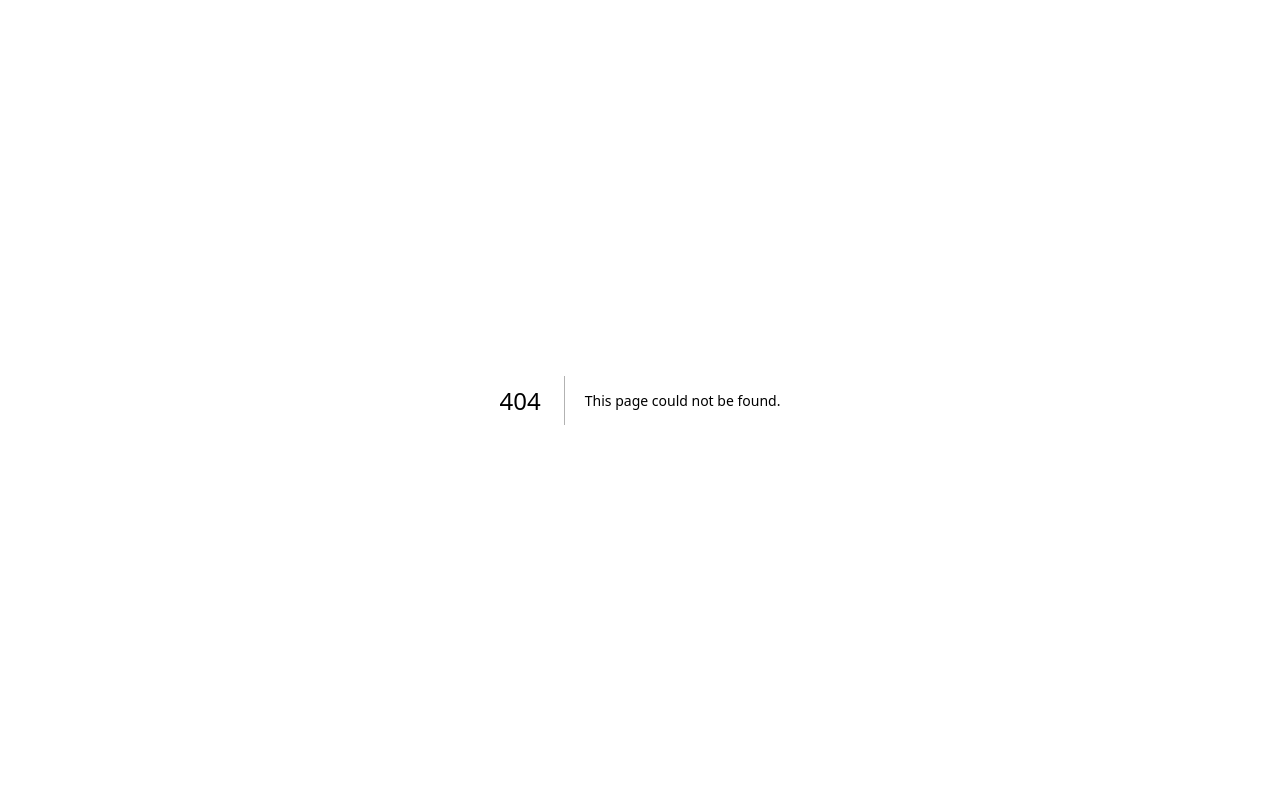
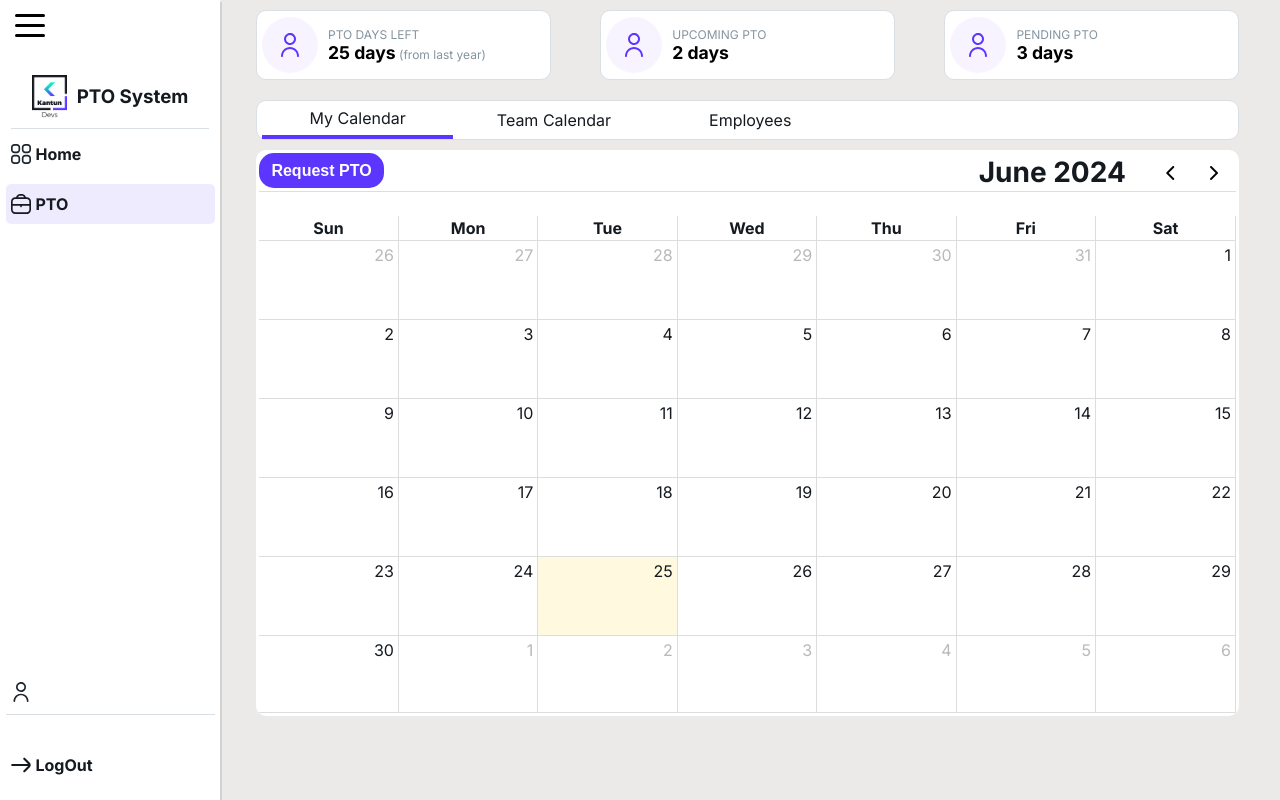
Before and after one commit to Sventajz/vacation-calendar, a Next.js app: page /dashboard/ptodash/mycalendar in a window 1280 px wide. Before the commit this address had no page. Built offline with nearby package versions, Linux system fonts and the light colour scheme; no server answers.

Commit message:
added files

```diff
--- /dev/null
+++ b/src/app/dashboard/ptodash/layout.js
@@ -0,0 +1,27 @@
+"use client";
+import { Inter } from "next/font/google";
+import SelectionBanner from "@/components/SelectionBanner";
+import { PTOCardWrapper } from "@/components/pages/pto/styled";
+import PTOCard from "@/components/PTOCard";
+import { MainStyle } from "../styled";
+const inter = Inter({ subsets: ["latin"] });
+
+export default function RootLayout({ children }) {
+  const content = (
+    <MainStyle>
+      <PTOCardWrapper>
+        <PTOCard
+          title={"PTO DAYS LEFT"}
+          daysCounter={25}
+          text={"(from last year)"}
+        />
+        <PTOCard title={"UPCOMING PTO"} daysCounter={2} />
+        <PTOCard title={"PENDING PTO"} daysCounter={3} />
+      </PTOCardWrapper>
+      <SelectionBanner />
+      {children}
+    </MainStyle>
+  );
+
+  return <div>{content}</div>;
+}
--- /dev/null
+++ b/src/app/dashboard/ptodash/mycalendar/page.js
@@ -0,0 +1,4 @@
+import MyCalendar from "@/components/pages/mycalendar";
+export default function PTO() {
+  return <MyCalendar />;
+}
--- /dev/null
+++ b/src/app/dashboard/ptodash/teamcalendar/page.js
@@ -0,0 +1,5 @@
+import MyCalendar from "@/components/pages/pto";
+
+export default function PTO() {
+  return <MyCalendar />;
+}
--- /dev/null
+++ b/src/components/pages/mycalendar/calendarStyle.css
@@ -0,0 +1,58 @@
+.fc {
+  height: 70vh;
+  z-index: -1;
+}
+
+#fc-dom-648 {
+  font-size: 1rem;
+}
+
+.fc-event-main {
+  z-index: -1;
+}
+
+.fc-header-toolbar.fc-toolbar {
+  background-color: #ffffff;
+  /* border-radius: 10px; */
+  border-bottom: 1px solid #dadfe4;
+  display: flex;
+  justify-content: right;
+  align-items: center;
+  gap: 5px;
+}
+
+/* .fc-prev-button,
+.fc-button,
+.fc-button-primary,
+.fc-today-button {
+  background-color: #ffffff;
+} */
+
+.fc-next-button.fc-button.fc-button-primary,
+.fc-prev-button.fc-button.fc-button-primary {
+  background-color: #ffffff;
+  border: none;
+  color: black;
+}
+
+.fc-view-harness {
+  background-color: #ffffff;
+  border: none;
+}
+
+#fc-dom-86 {
+  font-size: 15px;
+  margin-right: auto;
+}
+
+.fc-today-button.fc-button.fc-button-primary {
+  display: none;
+}
+
+.fc-scrollgrid.fc-scrollgrid-liquid {
+  border: none;
+}
+
+.fc-day {
+  text-align: center;
+}
--- /dev/null
+++ b/src/components/pages/mycalendar/index.js
@@ -0,0 +1,93 @@
+"use client";
+import "./calendarStyle.css";
+
+import { useState, useEffect } from "react";
+import FullCalendar from "@fullcalendar/react";
+import dayGridPlugin from "@fullcalendar/daygrid";
+
+import apiClient from "@/app/api/services";
+import Button from "@/components/Button";
+import ReusableModal from "@/components/Modal";
+import { PTOWrapper, CalendarWrapper, CalendarSelection } from "./styled";
+
+export default function DemoApp() {
+  const [events, setEvents] = useState([]);
+
+  const [modalOpen, setModalOpen] = useState(false);
+
+  const openModal = () => {
+    setModalOpen((value) => !value);
+  };
+
+  async function postEvent(leaveType, dateStart, dateEnd, explanation) {
+    try {
+      const res = await apiClient.post("/event", {
+        type: leaveType,
+        start_date: dateStart,
+        end_date: dateEnd,
+        explanation: explanation,
+      });
+      getEvent();
+      console.log(res);
+    } catch (err) {
+      console.log(err);
+    }
+  }
+  useEffect(() => {
+    console.log("my");
+    getEvent();
+  }, []);
+
+  async function getEvent(req, res) {
+    try {
+      const result = await apiClient.get("/event");
+      const eventsGet = result.data.map((item) => ({
+        title: item.full_name,
+        start: new Date(item.start_date),
+        end: new Date(item.end_date),
+        status: item.status,
+      }));
+      console.log(eventsGet);
+      setEvents(eventsGet);
+    } catch (error) {
+      console.log(error);
+    }
+  }
+
+  return (
+    <PTOWrapper>
+      <CalendarWrapper>
+        <CalendarSelection>
+          {" "}
+          <Button onClick={openModal} text={"Request PTO"} />
+          {modalOpen && (
+            <ReusableModal onClose={openModal} onSubmit={postEvent} />
+          )}
+        </CalendarSelection>
+        <FullCalendar
+          plugins={[dayGridPlugin]}
+          initialView="dayGridMonth"
+          weekends={true}
+          events={events}
+          eventContent={renderEventContent}
+          displayEventTime={false}
+          themeSystem="standard"
+        />
+      </CalendarWrapper>
+    </PTOWrapper>
+  );
+}
+
+function renderEventContent(eventInfo) {
+  const opacity = eventInfo.event.extendedProps.status === "Pending" ? 0.6 : 1;
+  const backgroundColor =
+    eventInfo.event.extendedProps.status === "Pending" ? "#5C36FF" : "blue";
+  return (
+    <div style={{ opacity, backgroundColor }}>
+      <b>{eventInfo.timeText}</b>
+      <p>
+        {eventInfo.event.title} : {eventInfo.event.extendedProps.status}
+      </p>
+    </div>
+  );
+}
--- /dev/null
+++ b/src/components/pages/mycalendar/styled.js
@@ -0,0 +1,50 @@
+import styled from "styled-components";
+
+export const PTOWrapper = styled.div`
+  margin: auto;
+  display: flex;
+  flex-direction: column;
+  width: 100%;
+  @media (max-width: 950px) {
+    width: 90%;
+  }
+`;
+
+export const PTOtitleWrapper = styled.div`
+  display: flex;
+  width: 100%;
+  justify-content: space-between;
+  align-items: center;
+  padding-left: 5px;
+  padding-right: 5px;
+  margin-top: 10px;
+`;
+export const PTOCardWrapper = styled.div`
+  display: flex;
+  flex-direction: row;
+  justify-content: space-between;
+  width: 100%;
+  align-items: center;
+  margin-top: 10px;
+  margin-bottom: 20px;
+  @media (max-width: 950px) {
+    flex-direction: column;
+    gap: 10px;
+    width: 100%;
+    margin: 0;
+  }
+`;
+
+export const CalendarWrapper = styled.div`
+  position: relative;
+  padding: 3px;
+  border-radius: 10px;
+  height: 100%;
+  background-color: #ffffff;
+  margin-top: 10px;
+`;
+export const CalendarSelection = styled.div`
+  display: flex;
+  font-weight: bold;
+  position: absolute;
+`;
```
Also changed, not shown: src/app/dashboard/ptodash/employees/page.js (added, +7 -0 lines).
